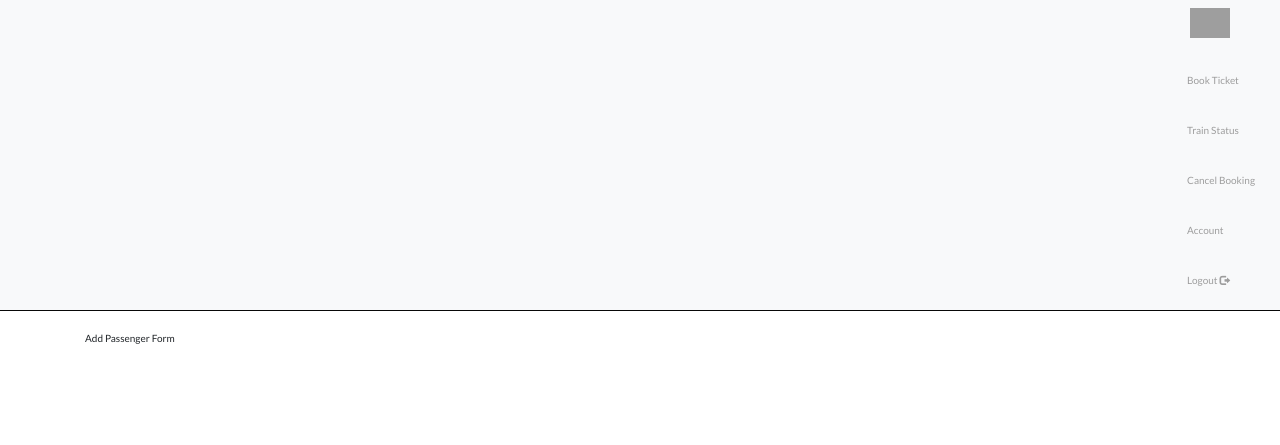
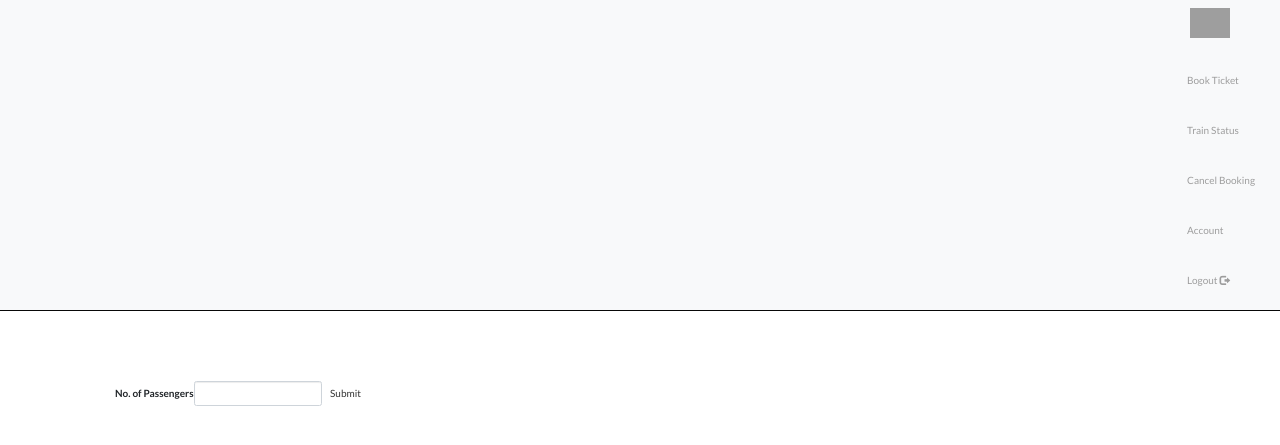
Before and after one commit to Saif807380/Railway-Management-System, a Flask app: page /book_ticket/add_passengers in a window 1280 px wide. Shown: the top 445 px of the page. Run offline with Flask 2, Linux system fonts and the light colour scheme; the visitor is signed in with stand-in values (Sample User, id 1); some libraries are stand-ins or nearby versions; grey boxes are pictures that could not be loaded.

Commit message:
Added form for passengers

```diff
--- a/train/forms.py
+++ b/train/forms.py
@@ -91,6 +91,5 @@ class BookTicket(FlaskForm):
     submit = SubmitField('Find All Trains')
 
 class AddPassengers(FlaskForm):
-    p_name = StringField('Username',validators=[DataRequired()])
-    p_age = IntegerField('Age', validators=[NumberRange(min=1, max=2), Required()] )
-    p_contact = IntegerField('Contact No', validators=[NumberRange(min=0, max=10), Required()])
+    name = StringField('Passenger Name',validators=[DataRequired()])
+    age = IntegerField('Age', validators=[NumberRange(min=1, max=2), Required()] )
--- a/train/routes.py
+++ b/train/routes.py
@@ -1,6 +1,6 @@
 from train import app, db, bcrypt
 from flask import render_template, url_for, flash, redirect, request
-from train.models import Admin, User, Train
+from train.models import Admin, User, Train, Passenger
 from train.forms import AddTrain, UpdateTrain, RegistrationForm, LoginForm, AdminLoginForm ,CancelBookingForm ,BookTicket, AddPassengers
 from flask_login import login_user, current_user, logout_user, login_required
 adminLog = 0    #To check if admin is logged in or not
@@ -41,18 +41,43 @@ def availableTrain():
 	selected_trains = [train for train in Train.query.filter_by(source=source, destination=destination)]
 	if request.method=='POST':
 		train_no = request.form['select_train']
-		return redirect(url_for('addPassengers', train_no=train_no))
+		return redirect(url_for('addPassenger', train_no=train_no))
 	return render_template('available_trains.html', date = date,  source = source, destination = destination, tier=tier, selected_trains=selected_trains)
 
 
 @app.route('/book_ticket/add_passengers')
 @login_required
-def addPassengers():
-	train_no = request.args.get('train_no')
-	form = AddPassengers()
-	if form.validate_on_submit():
-		return redirect()
-	return render_template('add_passengers.html')
+def addPassenger():
+	forms=[]
+	passengers = 0
+	return render_template('add_passengers.html',title="Add Passengers",forms = forms,passengers=passengers,admin = adminLog)
+
+passengers = 0
+
+@app.route('/book_ticket/add_passengers/<loaded>',methods=['GET', 'POST'])
+def addPassengers(loaded):
+	global passengers
+	forms=[]
+	if request.method == 'POST':
+		print("INN")
+		if 'passengers' in request.form:
+			print("Hey")
+			global passengers
+			passengers = request.form["passengers"]
+			forms = [AddPassengers() for i in range(int(passengers))]
+
+		elif 'addp' in request.form:
+			print("Hello")
+			for form in forms:
+				if form.validate:
+					name=form.name.data
+					age= form.age.data
+					passenger = Passenger(name =form.name.data, age= form.age.data, user_id=current_user.id )
+					db.session.add(passenger)
+			db.session.commit()
+			return redirect(url_for('home'))
+	return render_template('add_passengers.html', loaded=loaded, forms=forms)
+
 
 
 @app.route('/train_status')
--- a/train/templates/add_passengers.html
+++ b/train/templates/add_passengers.html
@@ -1,4 +1,67 @@
 {% extends "header.html" %}
 {% block content %}
-    <p>Add Passenger Form</p>
+<form method="POST" action="/book_ticket/add_passengers/true" class="form-inline container">
+    <div class="form-group col-lg-10 " style="margin-top: 50px;">
+        <label for="passengers">No. of Passengers</label>
+        <input name="passengers" id="passengers" type="number" class="form-control">
+        <input type="submit" class="btn btn-default"></input>
+    </div>
+</form>
+
+{% if loaded %}
+<div
+    style="background: #ffffff; padding: 10px 20px; border: 1px solid #dddddd; border-radius: 3px; margin-top: 50px; margin-left: 25%; width:100%;">
+    <form method="POST" >
+        <legend class="border-bottom mb-4">Add Passengers</legend>
+
+        {% for form in forms %}
+
+        {{ form.hidden_tag() }}
+
+        <legend style="font-size: 16px; margin-left: auto;margin-right: auto; width:80%;">Passenger No. {{ loop.index }}</legend>
+        <fieldset class="form-group" style="background: #ffffff; padding: 10px 20px; border: 1px solid #dddddd; border-radius: 1px; margin-top: 10px; margin-bottom: 40px; margin-left: auto;margin-right: auto; width:80%;">
+
+            <div class="form-group">
+                {{ form.name.label(class="form-control-label") }}
+
+                {% if form.name.errors %}
+                {{ form.name(class="form-control form-control-lg is-invalid") }}
+                <div class="invalid-feedback">
+                    {% for error in form.name.errors %}
+                    <span>{{ error }}</span>
+                    {% endfor %}
+                </div>
+                {% else %}
+                {{ form.name(class="form-control form-control-lg") }}
+                {% endif %}
+            </div>
+
+            <div class="form-group">
+                {{ form.age.label(class="form-control-label") }}
+
+                {% if form.age.errors %}
+                {{ form.age(class="form-control form-control-lg is-invalid") }}
+                <div class="invalid-feedback">
+                    {% for error in form.name.errors %}
+                    <span>{{ error }}</span>
+                    {% endfor %}
+                </div>
+                {% else %}
+                {{ form.name(class="form-control form-control-lg") }}
+                {% endif %}
+            </div>
+
+        </fieldset>
+        </form>
+        {% endfor %}
+
+        <form method="POST"></form>
+
+            <input type="submit" name="addp" value="Book Ticket" class="btn btn-success">
+
+
+        </form>
+</div>
+{% endif %}
+
 {% endblock content %}
```
